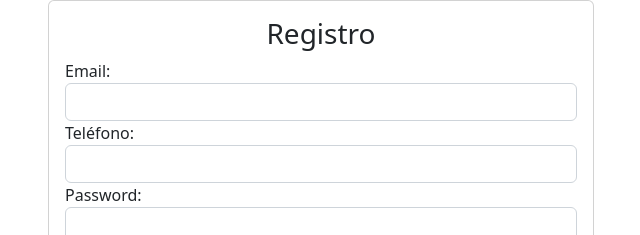
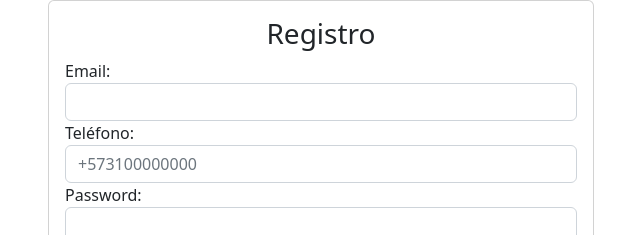
Before and after one commit to IcesiComputacionInternet/TallerFinal, a React (Vite) app in the folder frontend/: page /register in a window 1280 px wide. Shown: the top 235 px of the page, without its empty margins (319-959 px from the left). Built offline with nearby package versions, Linux system fonts and the light colour scheme.

Commit message:
Register ready

```diff
--- a/frontend/src/components/Register.tsx
+++ b/frontend/src/components/Register.tsx
@@ -1,5 +1,7 @@
 import React, { useState } from "react";
+import { NavigateFunction, useNavigate } from "react-router-dom";
 import axios from "axios";
+
 const baseUrl = "http://localhost:8091";
 
 interface Props {
@@ -7,32 +9,36 @@ interface Props {
 }
 
 const Register = ({ onRegistrationComplete }: Props) => {
+
+  const navigation : NavigateFunction = useNavigate();
+
   const [email, setEmail] = useState("");
-  const [phone, setPhone] = useState("");
+  const [phoneNumber, setPhoneNumber] = useState("");
   const [password, setPassword] = useState("");
   const [address, setAddress] = useState("");
   const [firstName, setFirstName] = useState("");
   const [lastName, setLastName] = useState("");
-  const [birthdate, setBirthdate] = useState("");
+  const [birthday, setBirthday] = useState("");
 
   const handleSubmit = async (event: React.FormEvent) => {
     event.preventDefault();
 
     try {
-      const response = await axios.post(baseUrl + "/register", {
+      const response = await axios.post(baseUrl + "/users/register", {
         email,
-        phone,
+        phoneNumber,
         password,
         address,
         firstName,
         lastName,
-        birthdate,
-        role: "USER", // Establecer el valor de role como "USER"
+        birthday,
+        roleName: "USER", // Establecer el valor de role como "USER"
       });
 
-      if (response.data.success) {
+      if (response.status == 200) {
         onRegistrationComplete();
-        console.log("Registration successful!", response.data);
+        alert("Registration successful!");
+        navigation("/login");
       }
     } catch (error) {
       console.error("Registration failed!", error);
@@ -54,6 +60,7 @@ const Register = ({ onRegistrationComplete }: Props) => {
                     className="form-control"
                     value={email}
                     onChange={(event) => setEmail(event.target.value)}
+                    required
                   />
                 </div>
                 <div className="form-group">
@@ -61,8 +68,10 @@ const Register = ({ onRegistrationComplete }: Props) => {
                   <input
                     type="tel"
                     className="form-control"
-                    value={phone}
-                    onChange={(event) => setPhone(event.target.value)}
+                    placeholder="+573100000000"
+                    value={phoneNumber}
+                    onChange={(event) => setPhoneNumber(event.target.value)}
+                    required
                   />
                 </div>
                 <div className="form-group">
@@ -72,6 +81,7 @@ const Register = ({ onRegistrationComplete }: Props) => {
                     className="form-control"
                     value={password}
                     onChange={(event) => setPassword(event.target.value)}
+                    required
                   />
                 </div>
                 <div className="form-group">
@@ -106,8 +116,8 @@ const Register = ({ onRegistrationComplete }: Props) => {
                   <input
                     type="date"
                     className="form-control"
-                    value={birthdate}
-                    onChange={(event) => setBirthdate(event.target.value)}
+                    value={birthday}
+                    onChange={(event) => setBirthday(event.target.value)}
                   />
                 </div>
                 <div className="d-flex justify-content-center">
```
